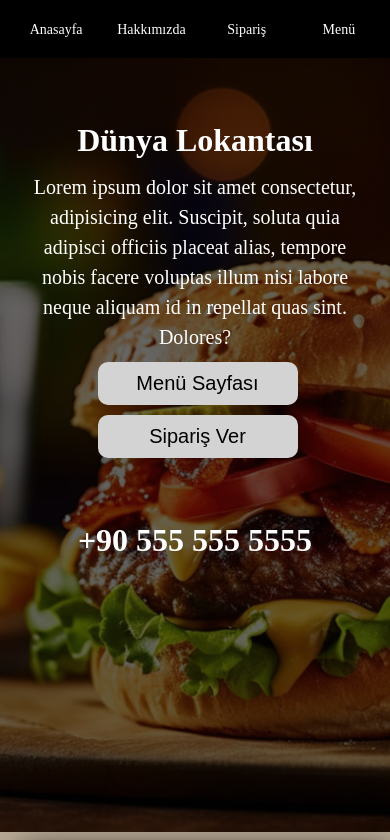
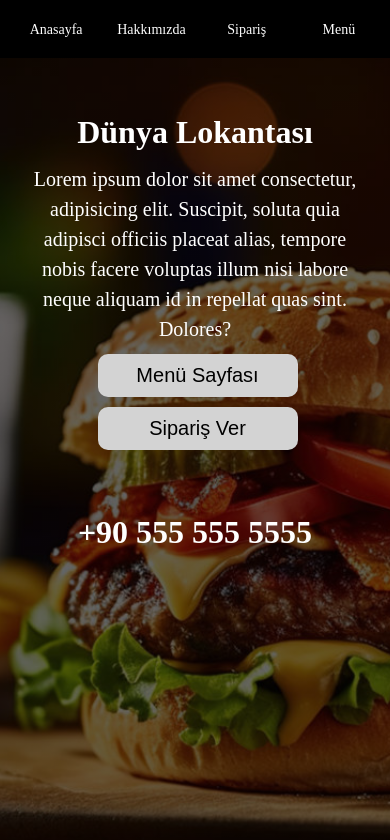
Before and after one commit to M-Muhammedi/Web-Projeleri-ileri, a plain HTML site: page Restaurant/index.html in a window 390 px wide. Shown: the top 840 px of the page. Drawn offline with Linux system fonts and the light colour scheme.

Commit message:
Add files via upload

```diff
--- a/Restaurant/style.css
+++ b/Restaurant/style.css
@@ -9,6 +9,10 @@ body {
 
 /*! Navbar start */
 .navbar {
+  position: fixed;
+  top: 0;
+  z-index: 1;
+  width: 100%;
   background-color: black;
   display: flex;
   justify-content: space-between;
@@ -51,7 +55,7 @@ body {
   background: linear-gradient(rgba(0, 0, 0, 0.6), rgba(0, 0, 0, 0.6)),
     url(images/hbrg.jpg);
   width: 100%;
-  height: calc(100vh - 70px);
+  height:100vh;
   background-position: center;
   background-size: cover;
 }
@@ -285,6 +289,7 @@ body {
   .navbar {
     width: 100%;
     padding: 0px 10px;
+
   }
   .logo {
     margin-right: 3px;
@@ -304,13 +309,14 @@ body {
   }
   .content {
     width: 100%;
-    height: calc(100vh - 70px);
+    height: 100vh;
     align-items: center;
   }
   .content-box {
     width: 100%;
     top: 0;
     left: 0;
+    margin-top: 50px;
   }
   .content-box h1 {
     margin-top: 50px;
```
